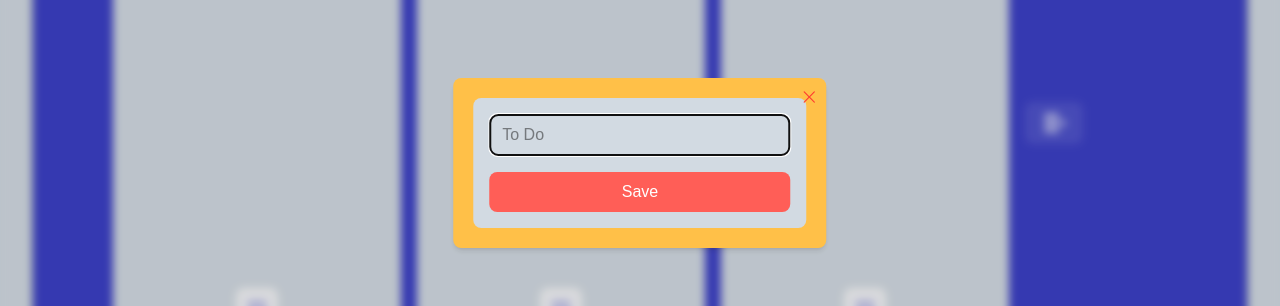
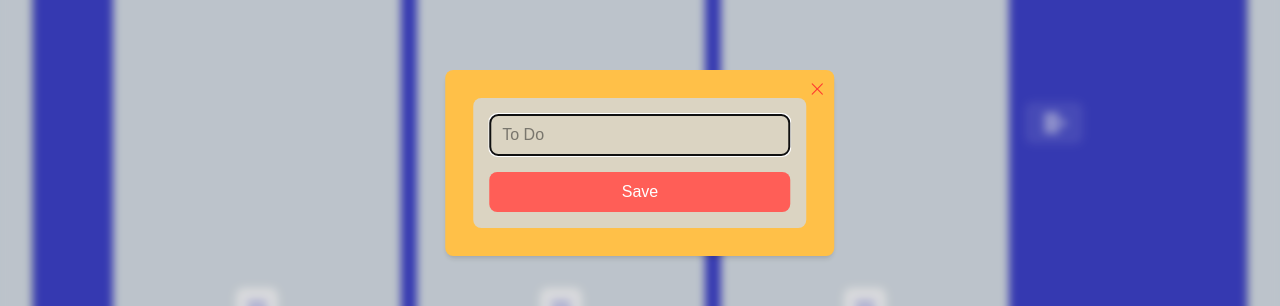
Before and after one commit to ezgiergun/scrum-board, a Next.js app: page / in a window 1280 px wide. Both pictures are taken after a click on the element 367 px from the left and 163 px from the top of the page. Shown: the part 237-543 px from the top of the page. Built offline with nearby package versions, Linux system fonts and the light colour scheme.

Commit message:
fix: close button and form style

```diff
--- a/app/ui/components/Form/Form.tsx
+++ b/app/ui/components/Form/Form.tsx
@@ -12,7 +12,7 @@ export default function Form({
   return (
     <form
       onSubmit={onSubmitAction}
-      className={cx('space-y-4 rounded-lg bg-elusive-500 p-4', className)}
+      className={cx('space-y-4 rounded-lg bg-elusive-500/80 p-4', className)}
       aria-labelledby={modalName}
       aria-describedby={`modal-${modalName}-desc`}
     >
--- a/app/ui/components/Modal/Modal.tsx
+++ b/app/ui/components/Modal/Modal.tsx
@@ -44,7 +44,7 @@ const CloseButton = memo(function CloseButton({
       type="button"
       aria-label="Close modal"
       title="Close"
-      className="absolute top-2 right-3 translate-x-1.5 rounded-lg border-none bg-none p-[0.15rem] transition-all duration-200 hover:bg-elusive-500"
+      className="absolute top-2 right-3 translate-x-1.5 rounded-lg border-none bg-none p-[0.15rem] transition-all duration-200 hover:bg-elusive-500/50"
     >
       <CloseIcon size={18} color="#ff3b30" />
     </button>
@@ -133,7 +133,7 @@ function Window({ children, name }: WindowProps) {
         }}
         aria-modal="true"
         tabIndex={-1}
-        className="-translate-x-1/2 -translate-y-1/2 fixed top-1/2 left-1/2 transform rounded-lg bg-narenjiorange-500 p-5 shadow-md outline-none transition-all duration-500"
+        className="-translate-x-1/2 -translate-y-1/2 fixed top-1/2 left-1/2 transform rounded-lg bg-narenjiorange-500 p-7 shadow-md outline-none transition-all duration-500"
       >
         <CloseButton onClick={close} />
         {typeof children === 'function'
```
